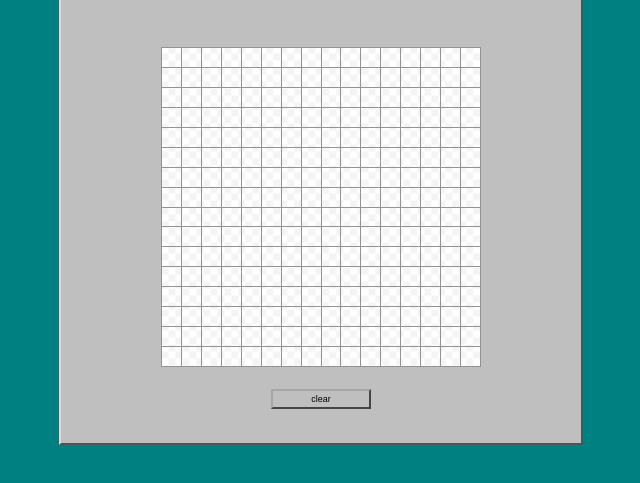
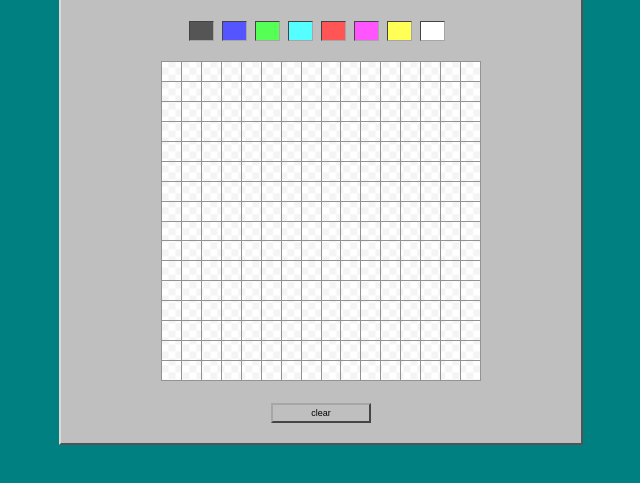
Before and after one commit to pitygacio/sprite-editor, a plain HTML site: page public/index.html in a window 1280 px wide. Shown: the part 97-580 px from the top of the page, without its empty margins (319-959 px from the left). Drawn offline with Linux system fonts and the light colour scheme.

Commit message:
#1 add cga palette

```diff
--- a/public/index.html
+++ b/public/index.html
@@ -16,8 +16,18 @@
       <div>
         <p>Sprite editor</p>
       </div>
+      <span class="palette">
+        <button class="color c1"></button>
+        <button class="color c2"></button>
+        <button class="color c3"></button>
+        <button class="color c4"></button>
+        <button class="color c5"></button>
+        <button class="color c6"></button>
+        <button class="color c7"></button>
+        <button class="color c8"></button>
+      </span>
       <table id="grid"></table>
-      <button>clear</button>
+      <button id="clear-button">clear</button>
     </div>
     <script src="main.js"></script>
   </body>
--- a/public/main.js
+++ b/public/main.js
@@ -1,7 +1,7 @@
 const gridSize = 16;
 
 const table = document.querySelector("table");
-const button = document.querySelector("button");
+const button = document.querySelector("#clear-button");
 
 for (let r = 0; r < gridSize; r++) {
     const row = document.createElement("tr");
--- a/public/style.css
+++ b/public/style.css
@@ -16,7 +16,7 @@ p {
   margin-bottom: 22px;
   background-color: #808080;
   padding: 10px 4px 9px 4px;
-  margin: 2px 2px 50px 1px;
+  margin: 2px 2px 24px 1px;
 }
 
 .container {
@@ -32,6 +32,56 @@ p {
   border-left-color: #dbdbdb;
   border-top-color: #dbdbdb;
   background-color: #bfbfbf;
+}
+
+.palette {
+  display: flex;
+  justify-content: center;
+  margin-bottom: 20px;
+}
+
+.color {
+  width: 25px;
+  height: 20px;
+  padding-bottom: 10px;
+  margin-right: 8px;
+  border: 1px solid;
+  border-top-color: #444;
+  border-left-color: #444;
+  border-right-color: #a6a6a6;
+  border-bottom-color: #a6a6a6;
+}
+
+.color.c1 {
+  background-color: #555555;
+}
+
+.color.c2 {
+  background-color: #5555ff;
+}
+
+.color.c3 {
+  background-color: #55ff55;
+}
+
+.color.c4 {
+  background-color: #55ffff;
+}
+
+.color.c5 {
+  background-color: #ff5555;
+}
+
+.color.c6 {
+  background-color: #ff55ff;
+}
+
+.color.c7 {
+  background-color: #ffff55;
+}
+
+.color.c8 {
+  background-color: #ffffff;
 }
 
 #grid {
@@ -54,7 +104,7 @@ p {
   background-color: #000;
 }
 
-button {
+#clear-button {
   display: flex;
   align-items: center;
   justify-content: center;
```
